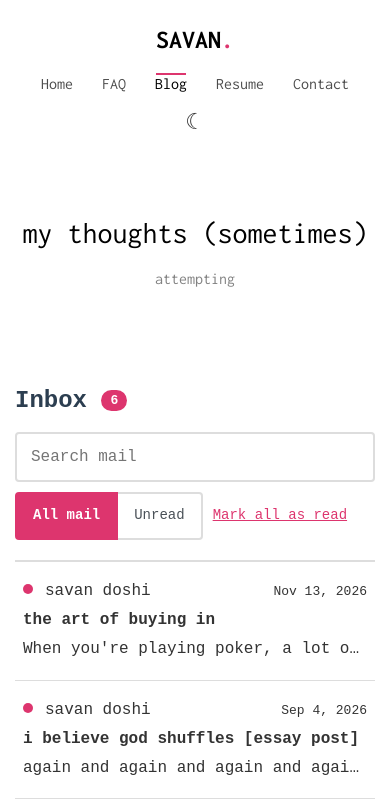
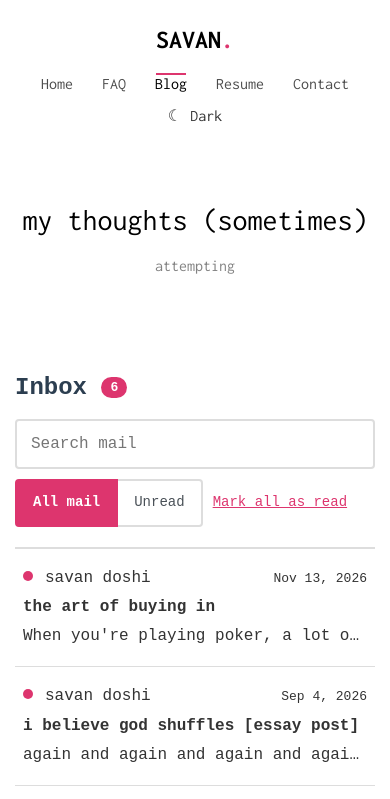
Before and after one commit to SevenYoshis/sevenyoshis.github.io, a plain HTML site: page blog.html in a window 390 px wide. Shown: the top 799 px of the page. Drawn offline with Linux system fonts and the light colour scheme; a script that the page names is missing; files whose address does not match are found by name.

Commit message:
Dark mode toggle: add Dark/Light text label so it reads as a nav item

```diff
--- a/blog.html
+++ b/blog.html
@@ -47,7 +47,7 @@
 	<link rel="stylesheet" href="css/flexslider.css">
 
 	<!-- Theme style  -->
-	<link rel="stylesheet" href="css/style.css?v=9">
+	<link rel="stylesheet" href="css/style.css?v=10">
 	<script>(function(){try{var t=localStorage.getItem('savan-theme');if(t==='dark'){document.documentElement.classList.add('dark-mode');}}catch(e){}})();</script>
 
 	<!-- Modernizr JS -->
@@ -77,7 +77,7 @@
 							<li class="active"><a href="blog.html">Blog</a></li>
 							<li><a href="resources/resume.pdf">Resume</a></li>
 							<li><a href="contact.html">Contact</a></li>
-							<li><button id="theme-toggle" class="theme-toggle" type="button" aria-label="Toggle dark mode">☾</button></li>
+							<li><button id="theme-toggle" class="theme-toggle" type="button" aria-label="Toggle dark mode">☾ Dark</button></li>
 						</ul>
 					</div>
 				</div>
--- a/css/style.css
+++ b/css/style.css
@@ -2019,7 +2019,7 @@ input[type="text"] {
 /* No horizontal scrolling, ever: lock the document to the viewport width */
 html, body { overflow-x: hidden; }
 /* Dark mode: toggle button in the nav; choice saved in localStorage */
-.theme-toggle { background: none; border: none; font-size: 24px; padding: 30px 18px; min-width: 48px; color: #333; cursor: pointer; line-height: 1; vertical-align: middle; }
+.theme-toggle { background: none; border: none; font-size: 20px; padding: 30px 15px; min-width: 48px; color: #333; cursor: pointer; line-height: 1; vertical-align: middle; }
 .theme-toggle:hover { color: #000; }
 html.dark-mode body { background: #000; color: #fff; }
 html.dark-mode h1, html.dark-mode h2, html.dark-mode h3, html.dark-mode h4, html.dark-mode h5, html.dark-mode h6 { color: #fff; }
@@ -2047,5 +2047,5 @@ html.dark-mode .email-reply textarea { background: #0d0d0d; border-color: #2a2a2
 html.dark-mode .email-nav button { background: #111; }
 html.dark-mode .inbox-empty { color: #999; }
 @media (max-width: 768px) {
-  .theme-toggle { font-size: 22px; padding: 12px 14px; min-width: 48px; }
-}
+  .theme-toggle { font-size: 16px; padding: 8px 10px; min-width: 48px; }
+}
--- a/js/main.js
+++ b/js/main.js
@@ -286,7 +286,7 @@
 	var themeToggle = document.getElementById('theme-toggle');
 	if (themeToggle) {
 		var setThemeIcon = function() {
-			themeToggle.textContent = document.documentElement.classList.contains('dark-mode') ? '\u2600' : '\u263e';
+			themeToggle.textContent = document.documentElement.classList.contains('dark-mode') ? '\u2600 Light' : '\u263e Dark';
 		};
 		setThemeIcon();
 		themeToggle.addEventListener('click', function() {
```
Also changed, not shown: contact.html (+2 -2 lines), index.html (+2 -2 lines), portfolio.html (+2 -2 lines).
